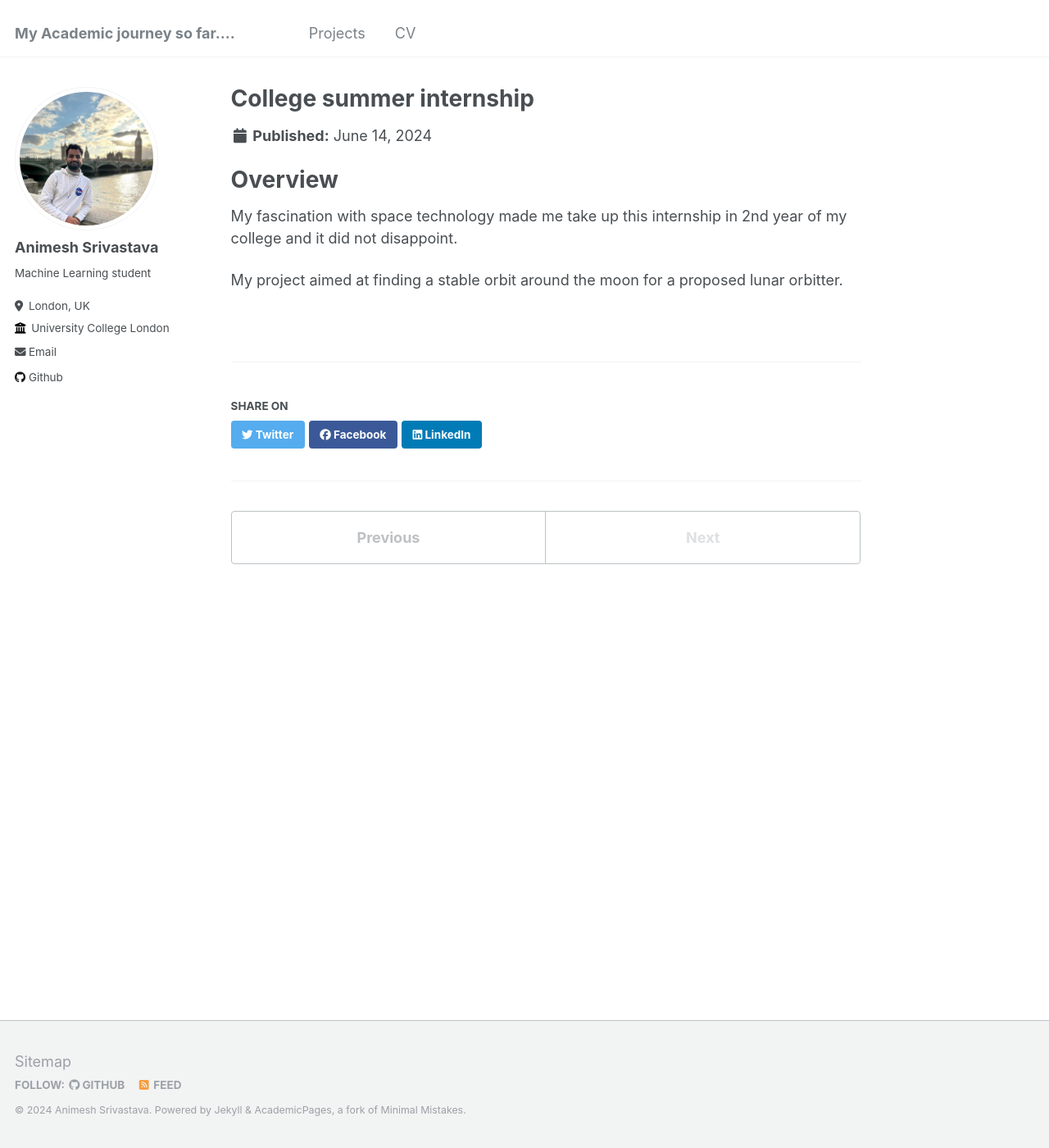
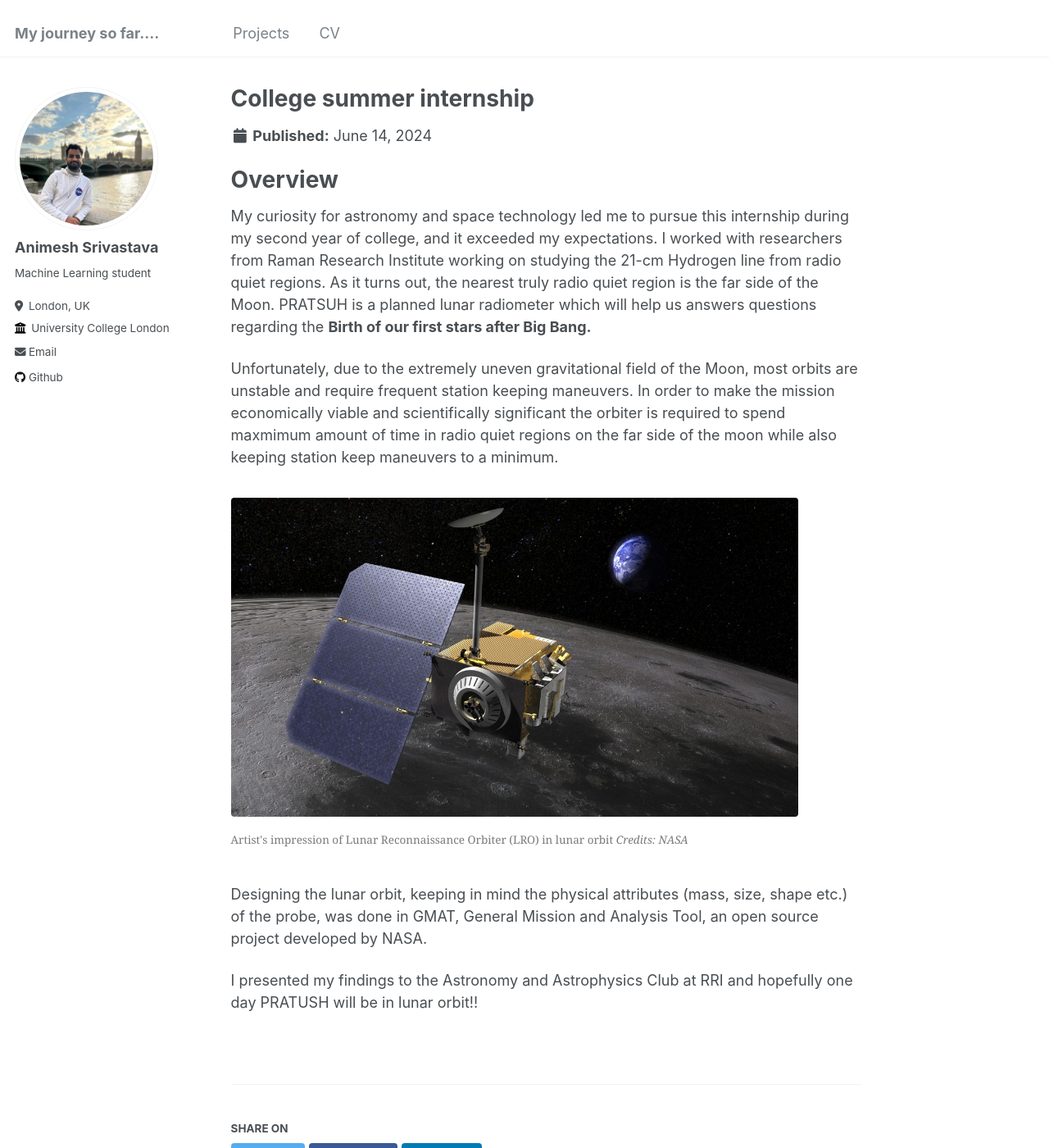
Before and after one commit to animesh-77/animesh-77.github.io, a Jekyll site: the page built from _portfolio/portfolio-3.md, in a window 1280 px wide and 1400 px high. Shown: the whole window at 82% size. Built offline with Jekyll 4.4.1, drawn with Linux system fonts in a browser that asks for light colours.

Commit message:
add images, more text

```diff
--- a/_config.yml
+++ b/_config.yml
@@ -8,7 +8,7 @@
 
 # Basic Site Settings
 locale                   : "en-US"
-title                    : "My Academic journey so far...."
+title                    : "My journey so far...."
 subtitle                 : "Version 2.0"
 title_separator          : "-"
 name                     : &name "Animesh Srivastava"
--- a/_portfolio/portfolio-3.md
+++ b/_portfolio/portfolio-3.md
@@ -1,10 +1,19 @@
 ---
 title: "College summer internship"
-excerpt: "Design an orbit for a satellite around the moon<br/><img src='/images/moon.png' width='50%'>"
+excerpt: "Designing a stable orbit for a satellite around the moon<br/><img src='/images/moon.png' width='50%'>"
 collection: portfolio
 ---
 
 # Overview
-My fascination with space technology made me take up this internship in 2nd year of my college and it did not disappoint.
+My curiosity for astronomy and space technology led me to pursue this internship during my second year of college, and it exceeded my expectations. I worked with researchers from Raman Research Institute working on studying the 21-cm Hydrogen line from radio quiet regions. As it turns out, the nearest truly radio quiet region is the far side of the Moon. PRATSUH is a planned lunar radiometer which will help us answers questions regarding the **Birth of our first stars after Big Bang.**
 
-My project aimed at finding a stable orbit around the moon for a proposed lunar orbitter.
+Unfortunately, due to the extremely uneven gravitational field of the Moon, most orbits are unstable and require frequent station keeping maneuvers. In order to make the mission economically viable and scientifically significant the orbiter is required to spend maxmimum amount of time in radio quiet regions on the far side of the moon while also keeping station keep maneuvers to a minimum.
+
+<figure>
+  <img src="/images/LRO_NASA.png" alt="Lunar Reconnaissance Orbiter (LRO)" style="width:90%">
+  <figcaption>Artist's impression of Lunar Reconnaissance Orbiter (LRO) in lunar orbit <em>Credits: NASA  </em></figcaption>
+</figure>
+
+Designing the lunar orbit, keeping in mind the physical attributes (mass, size, shape etc.) of the probe, was done in GMAT, General Mission and Analysis Tool, an open source project developed by NASA.
+
+I presented my findings to the Astronomy and Astrophysics Club at RRI and hopefully one day PRATUSH will be in lunar orbit!!
```
Also changed, not shown: _pages/about.md (+12 -3 lines), _portfolio/portfolio-1.md (+11 -3 lines), _portfolio/portfolio-2.md (+8 -3 lines), images/LRO_NASA.jpg (added), images/LRO_NASA.png (added), images/crop_phenology.png (added).
